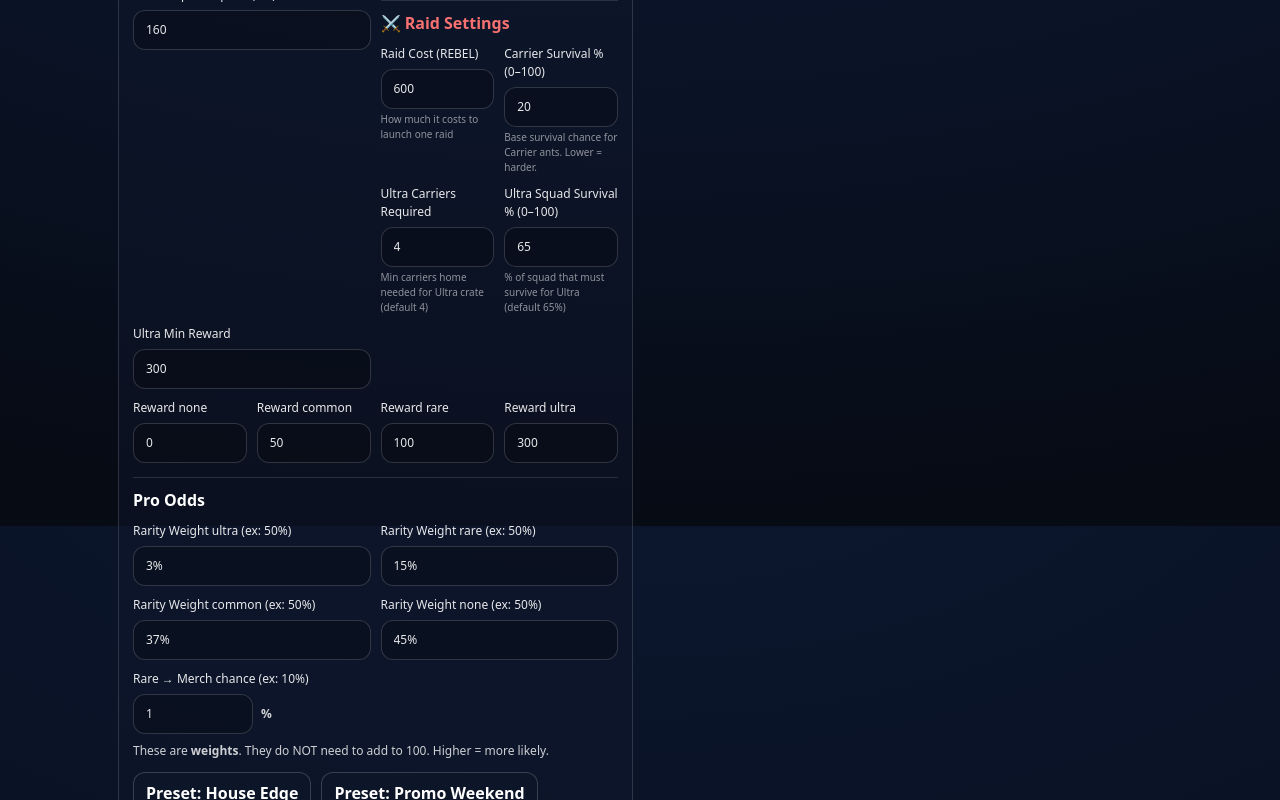
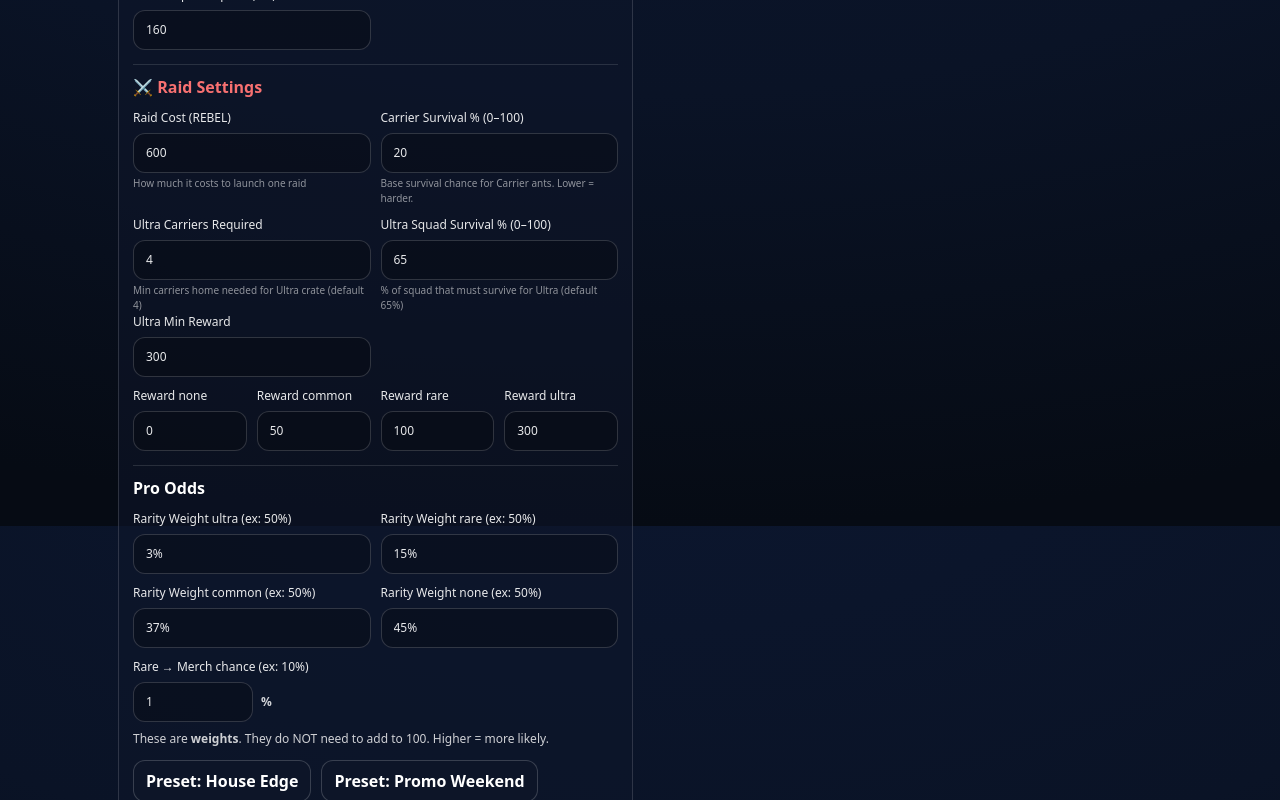
Before and after one commit to D1stknight/rebelants-playground, a Next.js app: page /admin in a window 1280 px wide. Shown: the part 1074-1874 px from the top of the page. Built offline with nearby package versions, Linux system fonts and the light colour scheme; no server answers; what @rainbow-me/rainbowkit, wagmi would draw is missing.

Commit message:
Fix Raid Settings layout in admin

```diff
--- a/pages/admin.tsx
+++ b/pages/admin.tsx
@@ -1178,6 +1178,9 @@ String(c.status).toUpperCase()==="PENDING"
   />
 </label>
 
+
+            </div>
+
             {/* ✅ Raid Settings */}
             <div style={{ marginTop: 14, paddingTop: 10, borderTop: "1px solid rgba(255,255,255,.12)" }}>
               <div style={{ fontWeight: 900, marginBottom: 10, color: "#f87171" }}>⚔️ Raid Settings</div>
@@ -1213,6 +1216,9 @@ String(c.status).toUpperCase()==="PENDING"
               </div>
             </div>
 
+            <div style={{ display: "grid", gridTemplateColumns: "1fr 1fr", gap: 10 }}>
+
+
 <label style={{ fontSize: 12, opacity: 0.9 }}>
   Ultra Min Reward
   <input
```
